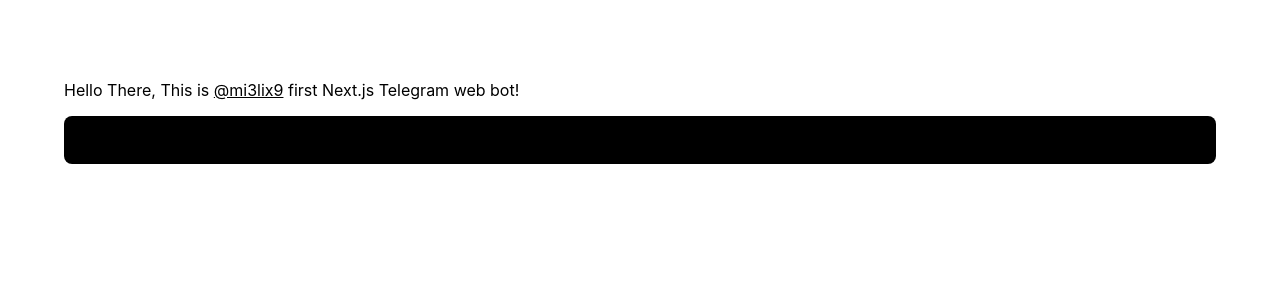
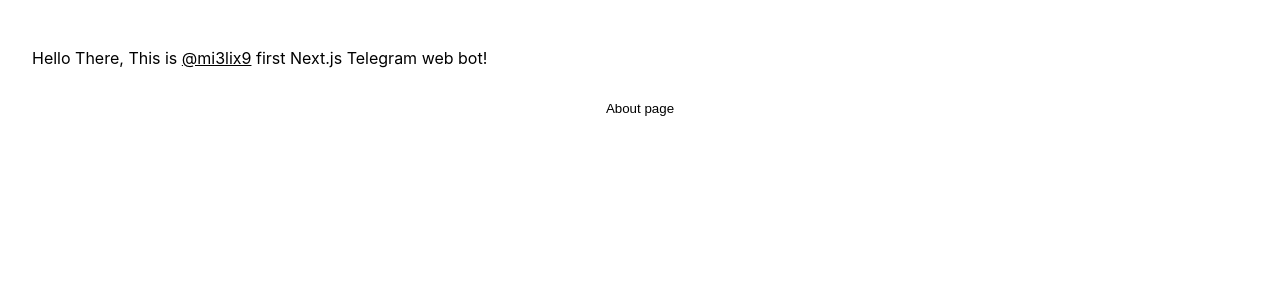
Before and after one commit to Mi3liX9/tg-web-test, a Next.js app: page / in a window 1280 px wide. Shown: the top 300 px of the page. Built offline with nearby package versions, Linux system fonts and the light colour scheme.

Commit message:
remove black style

```diff
--- a/styles/globals.css
+++ b/styles/globals.css
@@ -1,6 +1,6 @@
 html,
 body {
-  padding: 2rem;
+  padding: 1rem;
   margin: 0;
   font-family: -apple-system, BlinkMacSystemFont, Segoe UI, Roboto, Oxygen,
     Ubuntu, Cantarell, Fira Sans, Droid Sans, Helvetica Neue, sans-serif;
@@ -19,7 +19,6 @@ a {
 
 button {
   background: var(--tg-theme-button-color);
-  background: black;
   color: var(--tg-theme-button-text-color);
   width: 100%;
   height: 3rem;
```
